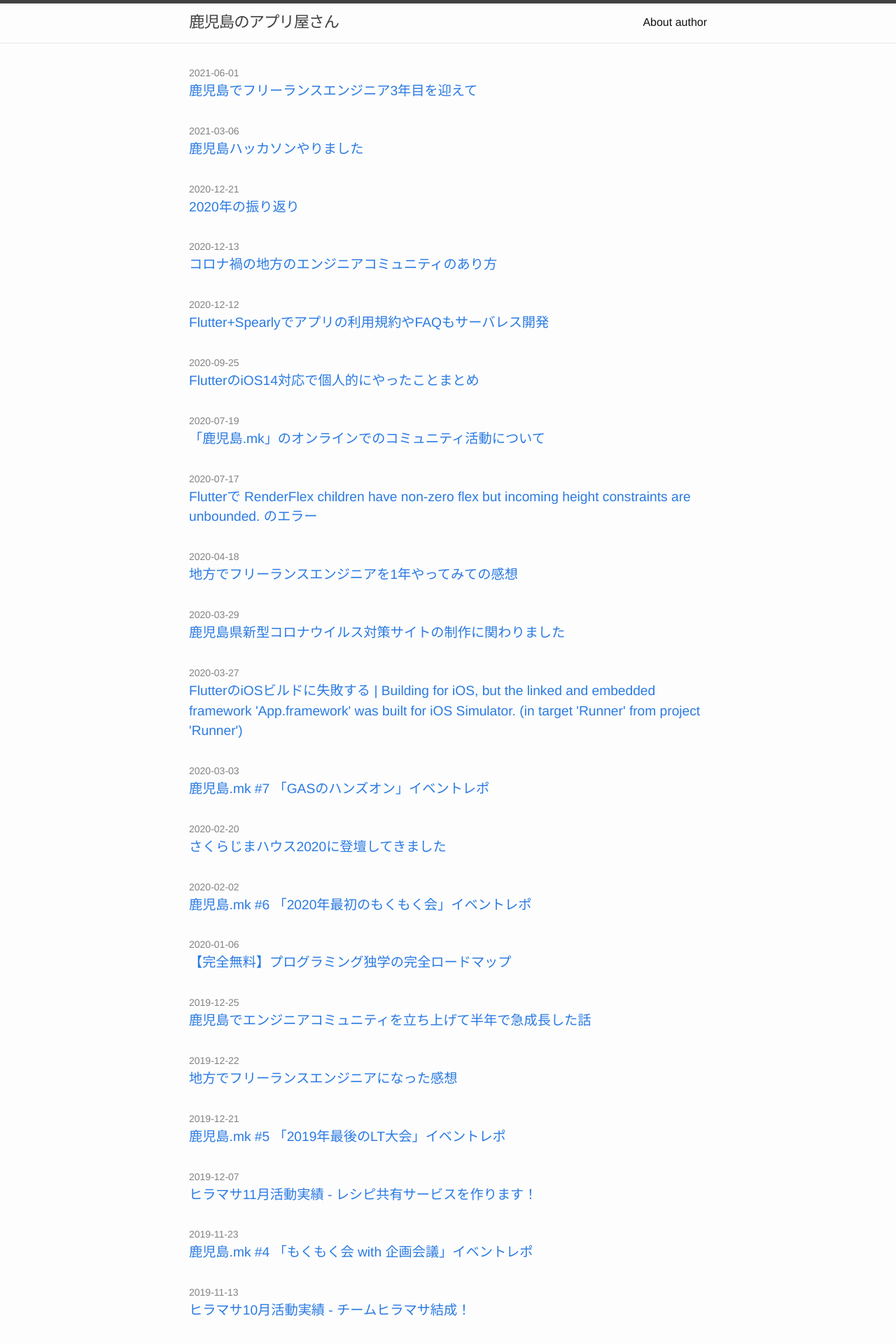
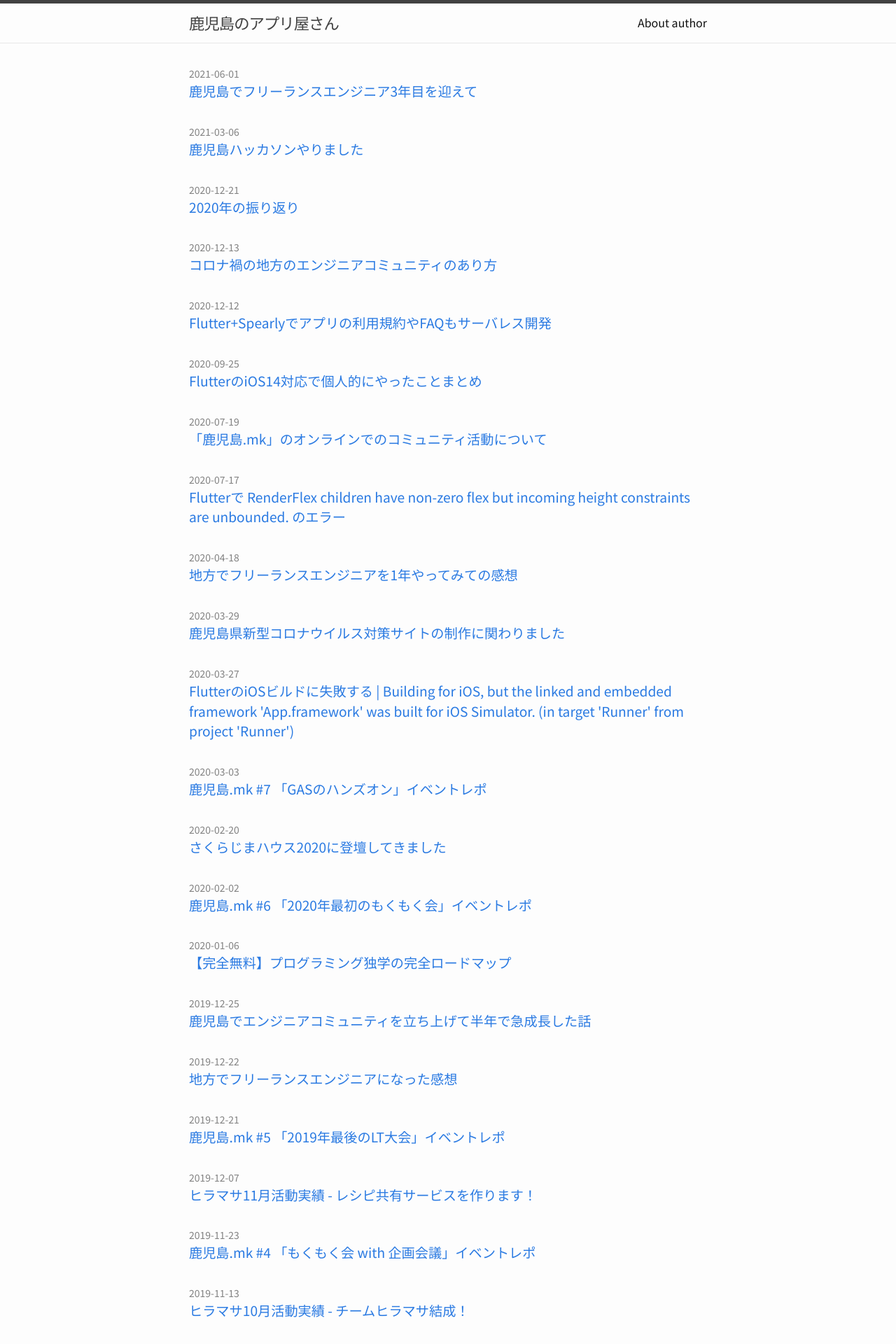
Before and after one commit to qst-exe/qst-blog, a Jekyll site: the page built from index.markdown, in a window 1280 px wide. Shown: the top 1920 px of the page at 70% size. Built offline with Jekyll 4.4.1, drawn with Linux system fonts in a browser that asks for light colours.

Commit message:
[Add] フォントの追加

```diff
--- a/_includes/head.html
+++ b/_includes/head.html
@@ -4,6 +4,7 @@
   <meta name="viewport" content="width=device-width, initial-scale=1">
   <link rel="icon" type="image/png" href="/assets/images/icon/favicon.png">
   <link rel="apple-touch-icon" href="/assets/images/icon/ios.png" sizes="180x180">
+  <link href="https://fonts.googleapis.com/css?family=Noto+Sans+JP:400,500,700&display=swap" rel="stylesheet">
   {%- seo -%}
   <link rel="stylesheet" href="{{ "/assets/css/style.css" | relative_url }}">
   {%- feed_meta -%}
--- a/assets/css/style.scss
+++ b/assets/css/style.scss
@@ -7,7 +7,7 @@
   "minima/initialize";
 
 body {
-  font-family:  "Yu Gothic", "Helvetica Neue", "Helvetica", "Hiragino Sans", "Hiragino Kaku Gothic ProN", "Arial", "Meiryo", sans-serif;
+  font-family:  "Noto Sans JP", "Yu Gothic", "Helvetica Neue", "Helvetica", "Hiragino Sans", "Hiragino Kaku Gothic ProN", "Arial", "Meiryo", sans-serif;
   -webkit-text-size-adjust: 100%;
   position: relative;
 }
```
